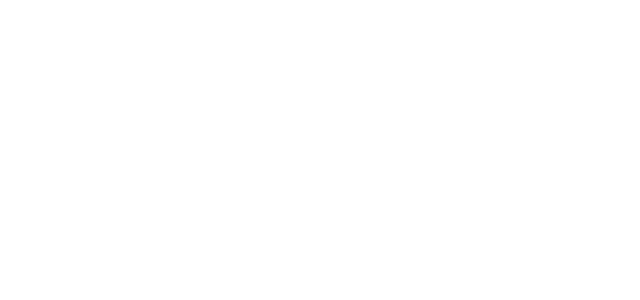
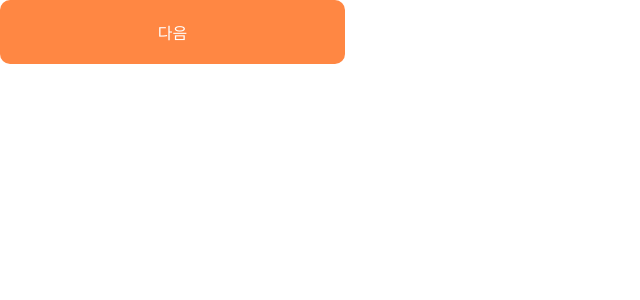
Before and after one commit to samweol/9oormthon-8th-Yukjittai-FE, a React (Create React App) app in the folder krampoline/: page /test in a window 1280 px wide. Before the commit this address had no page. Shown: the top 300 px of the page, without its empty margins (0-640 px from the left). Built offline with nearby package versions, Linux system fonts and the light colour scheme.

Commit message:
FEAT: 버튼 컴포넌트 제작

```diff
--- a/krampoline/package.json
+++ b/krampoline/package.json
@@ -11,6 +11,7 @@
     "react-dom": "^18.2.0",
     "react-router-dom": "^6.15.0",
     "react-scripts": "5.0.1",
+    "styled-components": "^6.1.1",
     "web-vitals": "^2.1.4"
   },
   "scripts": {
--- a/krampoline/src/App.js
+++ b/krampoline/src/App.js
@@ -1,15 +1,17 @@
-import { Route, BrowserRouter, Routes } from 'react-router-dom'
+import { Route, BrowserRouter, Routes } from "react-router-dom";
 
-import Main from './Main';
+import Main from "./Main";
+import Test from "./pages/Test";
 
 function App() {
   return (
     <BrowserRouter>
       <Routes>
         <Route path="/" element={<Main />} />
+        <Route path="/test" element={<Test />} />
       </Routes>
     </BrowserRouter>
-  )
+  );
 }
 
-export default App
+export default App;
--- /dev/null
+++ b/krampoline/src/components/Button/Button.jsx
@@ -0,0 +1,26 @@
+import React from "react";
+import styled from "styled-components";
+import { COLOR } from "../../utils/color";
+import { FONT_SIZE } from "../../utils/fontSize";
+
+const ButtonStyle = styled.button`
+  background-color: ${(props) =>
+    props.disabled ? COLOR["btn-disabled"] : COLOR["btn-primary"]};
+  border: none;
+  padding: 20px 26px;
+  min-width: 345px;
+  border-radius: 10px;
+
+  color: ${(props) =>
+    props.disabled ? COLOR["font-black"] : COLOR["font-white"]};
+  font-size: ${FONT_SIZE.m};
+`;
+
+export default function Button(props) {
+  const { children, disabled, onClickHandler } = props;
+  return (
+    <ButtonStyle onClick={onClickHandler} disabled={disabled}>
+      {children}
+    </ButtonStyle>
+  );
+}
--- /dev/null
+++ b/krampoline/src/pages/Test.jsx
@@ -0,0 +1,6 @@
+import React from "react";
+import Button from "../components/Button/Button";
+
+export default function Test() {
+  return <Button>다음</Button>;
+}
```
